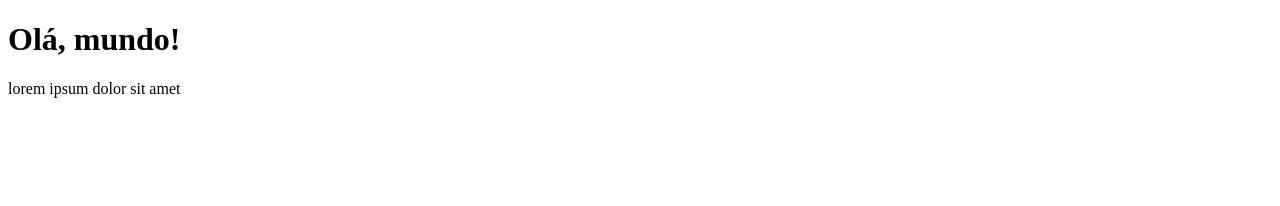
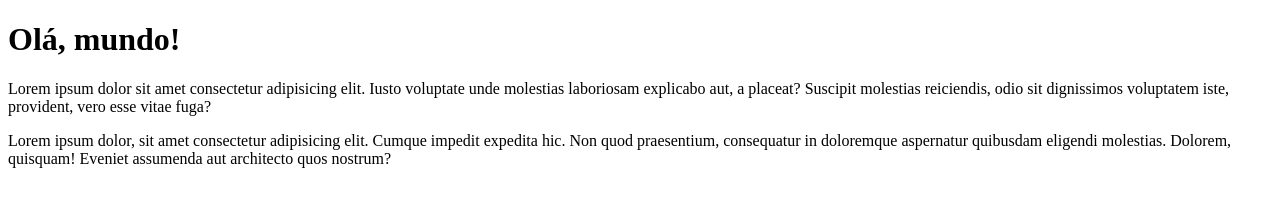
Before and after one commit to Gustavoraes/Ola-Mundo, a plain HTML site: page site-exemplo/index.html in a window 1280 px wide. Drawn offline with Linux system fonts and the light colour scheme.

Commit message:
Nova atualização

```diff
--- a/site-exemplo/index.html
+++ b/site-exemplo/index.html
@@ -7,6 +7,7 @@
 </head>
 <body>
     <h1>Olá, mundo!</h1>
-    <p>lorem ipsum dolor sit amet</p>
+    <p>Lorem ipsum dolor sit amet consectetur adipisicing elit. Iusto voluptate unde molestias laboriosam explicabo aut, a placeat? Suscipit molestias reiciendis, odio sit dignissimos voluptatem iste, provident, vero esse vitae fuga?</p>
+    <p>Lorem ipsum dolor, sit amet consectetur adipisicing elit. Cumque impedit expedita hic. Non quod praesentium, consequatur in doloremque aspernatur quibusdam eligendi molestias. Dolorem, quisquam! Eveniet assumenda aut architecto quos nostrum?</p>
 </body>
 </html>
```
